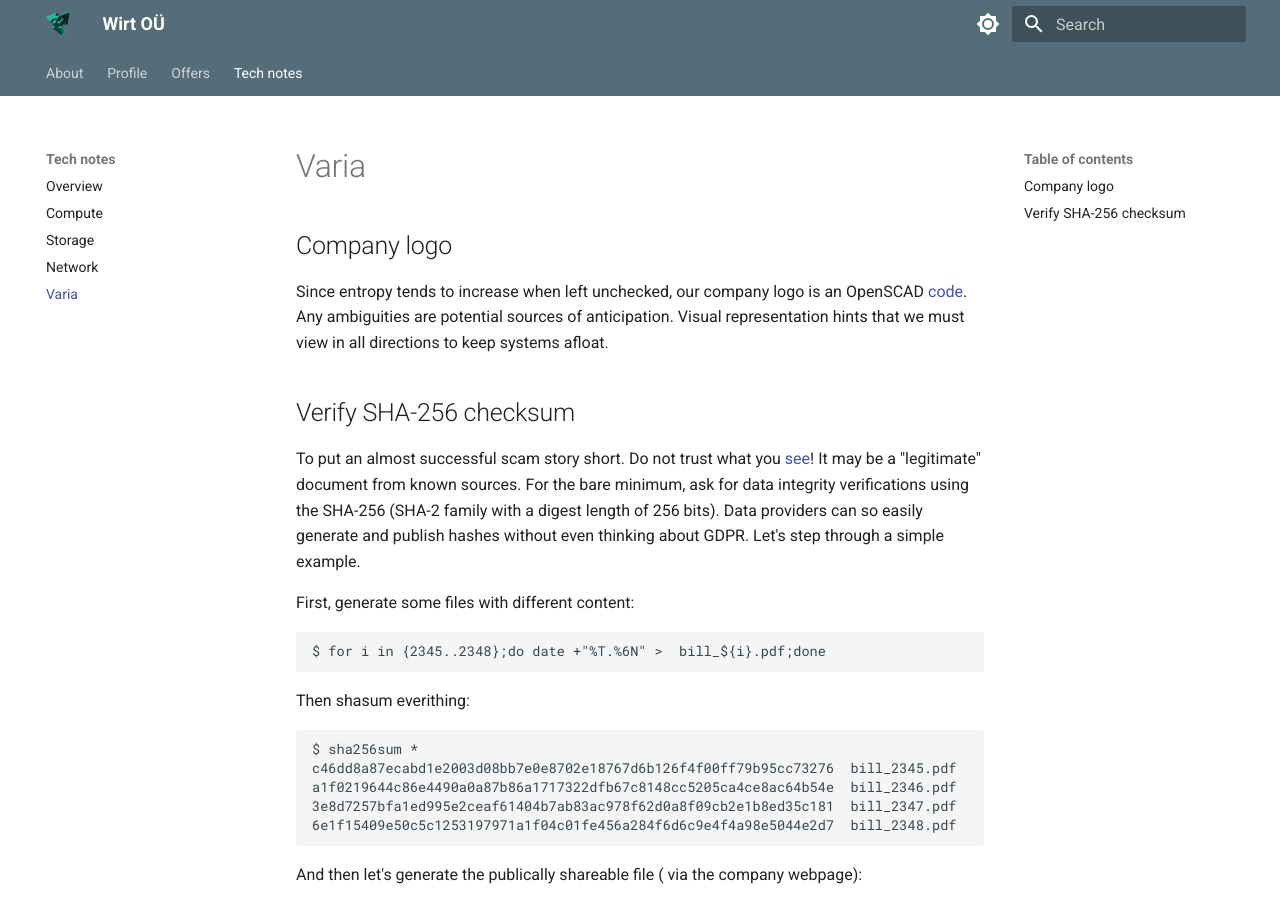
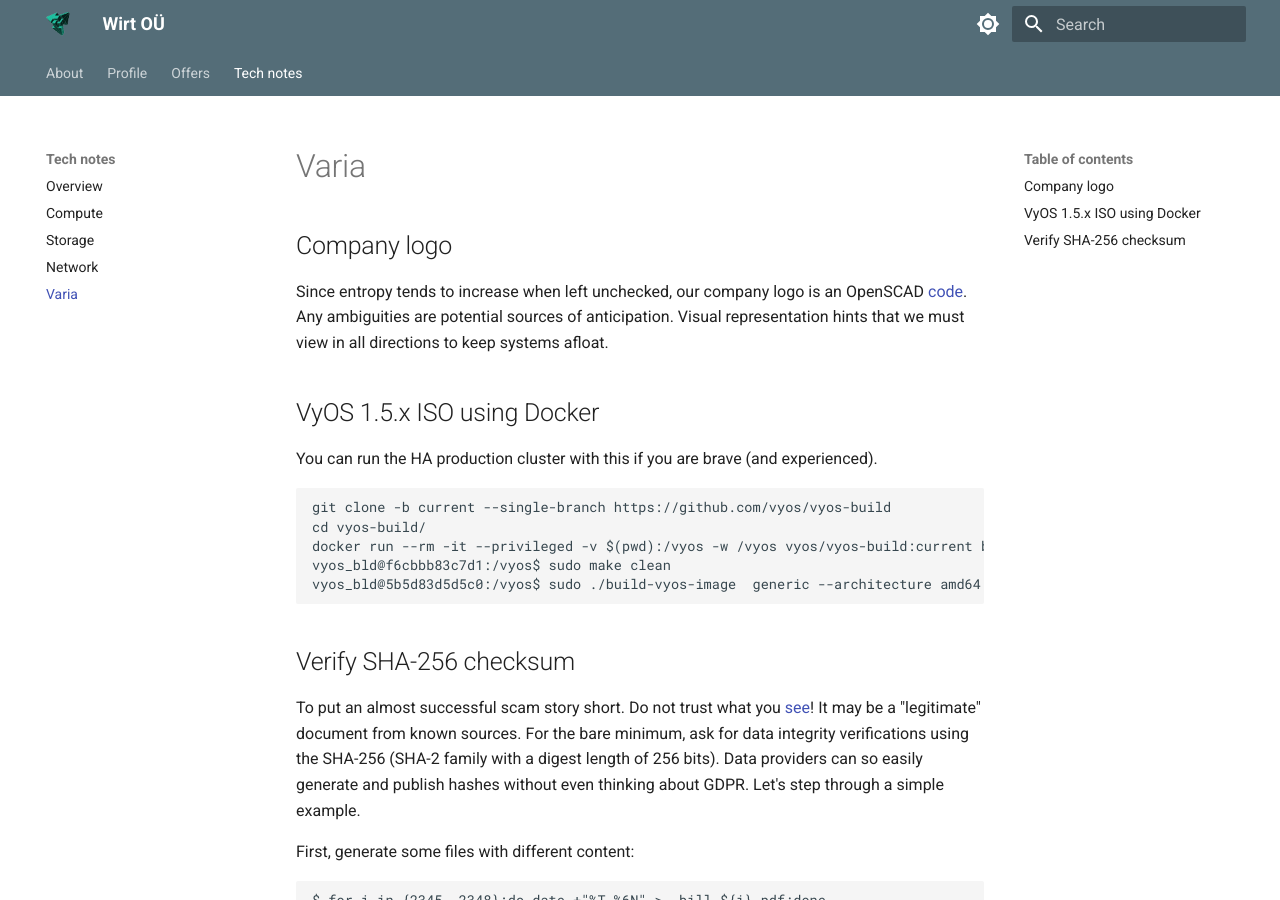
Before and after one commit to wirt-ee/wirt-ee.github.io, an MkDocs documentation site: the page built from docs/notes/varia.md, in a window 1280 px wide and 900 px high. Built offline with MkDocs 1.6.1 and Material for MkDocs 9.7.7, drawn with Linux system fonts in a browser that asks for light colours.

````diff
--- a/docs/notes/varia.md
+++ b/docs/notes/varia.md
@@ -3,6 +3,16 @@
 ---
 ##Company logo
 Since entropy tends to increase when left unchecked, our company logo is an OpenSCAD [code](assets/wirt_logo.scad). Any ambiguities are potential sources of anticipation. Visual representation hints that we must view in all directions to keep systems afloat.
+
+##VyOS 1.5.x ISO using Docker
+You can run the HA production cluster with this if you are brave (and experienced).
+```
+git clone -b current --single-branch https://github.com/vyos/vyos-build
+cd vyos-build/
+docker run --rm -it --privileged -v $(pwd):/vyos -w /vyos vyos/vyos-build:current bash
+vyos_bld@f6cbbb83c7d1:/vyos$ sudo make clean
+vyos_bld@5b5d83d5d5c0:/vyos$ sudo ./build-vyos-image  generic --architecture amd64 --build-by "wirt"
+```
 
 ##Verify SHA-256 checksum
 To put an almost successful scam story short. Do not trust what you [see](assets/tampered.png)! It may be a "legitimate" document from known sources.
````
Also changed, not shown: docs/profile/index.md (+2 -2 lines).
